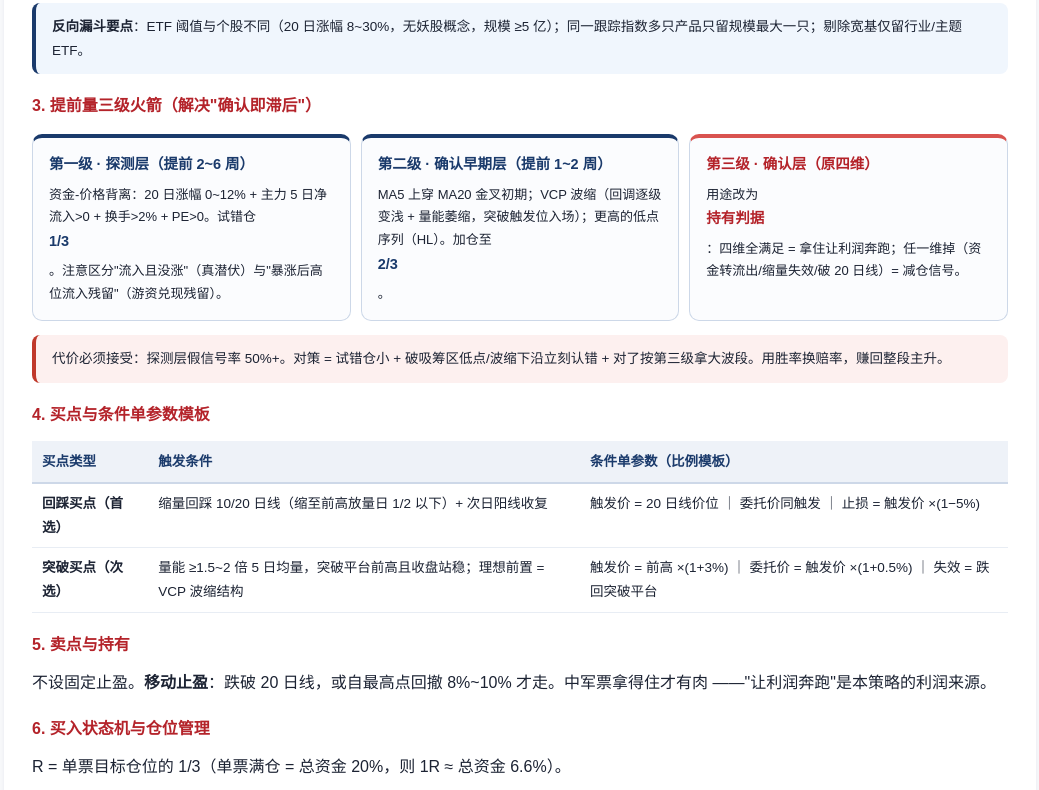
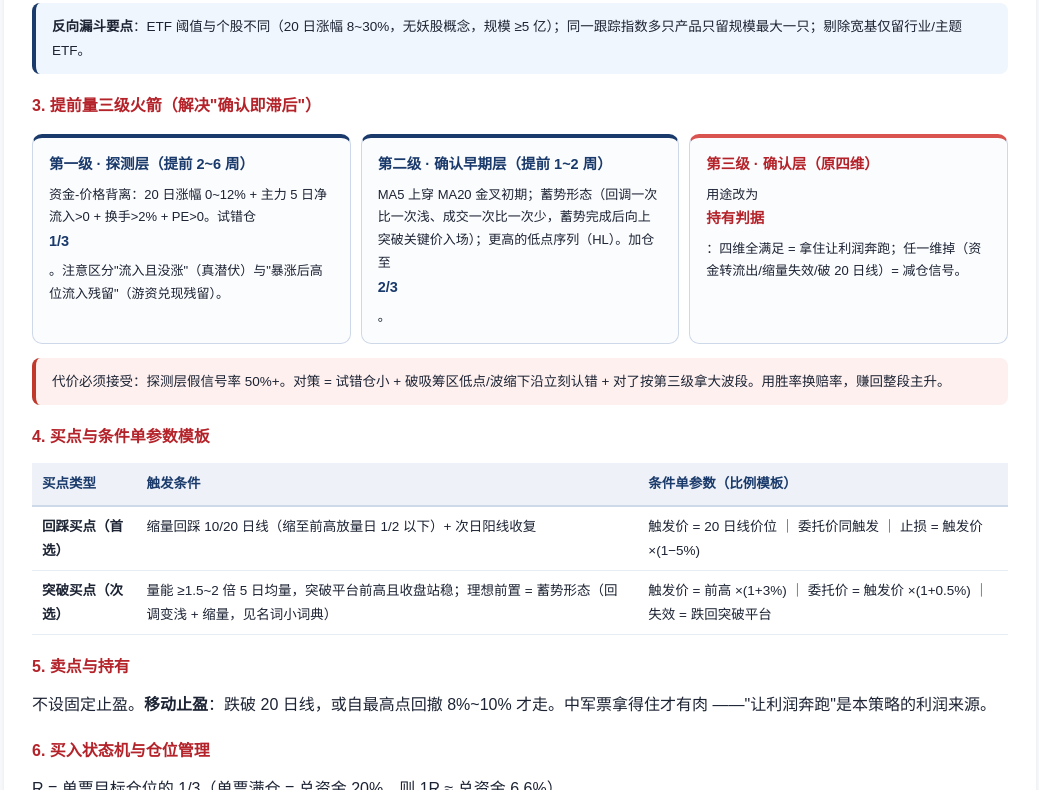
Before and after one commit to liuliang1986618/fast-trend-trade, a plain HTML site: page docs/strategy-handbook.html in a window 1280 px wide. Shown: the part 2778-3568 px from the top of the page, without its empty margins (120-1159 px from the left). Drawn offline with Linux system fonts and the light colour scheme.

Commit message:
docs: 清除最后的 VCP 黑话——统一为蓄势形态/蓄势分

```diff
--- a/docs/strategy-handbook.html
+++ b/docs/strategy-handbook.html
@@ -138,7 +138,7 @@
   <h3>3. 提前量三级火箭（解决"确认即滞后"）</h3>
   <div class="steps">
     <div class="box"><b>第一级 · 探测层（提前 2~6 周）</b>资金-价格背离：20 日涨幅 0~12% + 主力 5 日净流入&gt;0 + 换手&gt;2% + PE&gt;0。试错仓 <b>1/3</b>。注意区分"流入且没涨"（真潜伏）与"暴涨后高位流入残留"（游资兑现残留）。</div>
-    <div class="box"><b>第二级 · 确认早期层（提前 1~2 周）</b>MA5 上穿 MA20 金叉初期；VCP 波缩（回调逐级变浅 + 量能萎缩，突破触发位入场）；更高的低点序列（HL）。加仓至 <b>2/3</b>。</div>
+    <div class="box"><b>第二级 · 确认早期层（提前 1~2 周）</b>MA5 上穿 MA20 金叉初期；蓄势形态（回调一次比一次浅、成交一次比一次少，蓄势完成后向上突破关键价入场）；更高的低点序列（HL）。加仓至 <b>2/3</b>。</div>
     <div class="box warn"><b>第三级 · 确认层（原四维）</b>用途改为<b>持有判据</b>：四维全满足 = 拿住让利润奔跑；任一维掉（资金转流出/缩量失效/破 20 日线）= 减仓信号。</div>
   </div>
   <div class="callout red">代价必须接受：探测层假信号率 50%+。对策 = 试错仓小 + 破吸筹区低点/波缩下沿立刻认错 + 对了按第三级拿大波段。用胜率换赔率，赚回整段主升。</div>
@@ -147,7 +147,7 @@
   <table>
     <tr><th>买点类型</th><th>触发条件</th><th>条件单参数（比例模板）</th></tr>
     <tr><td><b>回踩买点（首选）</b></td><td>缩量回踩 10/20 日线（缩至前高放量日 1/2 以下）+ 次日阳线收复</td><td>触发价 = 20 日线价位 ｜ 委托价同触发 ｜ 止损 = 触发价 ×(1−5%)</td></tr>
-    <tr><td><b>突破买点（次选）</b></td><td>量能 ≥1.5~2 倍 5 日均量，突破平台前高且收盘站稳；理想前置 = VCP 波缩结构</td><td>触发价 = 前高 ×(1+3%) ｜ 委托价 = 触发价 ×(1+0.5%) ｜ 失效 = 跌回突破平台</td></tr>
+    <tr><td><b>突破买点（次选）</b></td><td>量能 ≥1.5~2 倍 5 日均量，突破平台前高且收盘站稳；理想前置 = 蓄势形态（回调变浅 + 缩量，见名词小词典）</td><td>触发价 = 前高 ×(1+3%) ｜ 委托价 = 触发价 ×(1+0.5%) ｜ 失效 = 跌回突破平台</td></tr>
   </table>
   <h3>5. 卖点与持有</h3>
   <p>不设固定止盈。<b>移动止盈</b>：跌破 20 日线，或自最高点回撤 8%~10% 才走。中军票拿得住才有肉 ——"让利润奔跑"是本策略的利润来源。</p>
@@ -211,7 +211,7 @@ provider.etf_rank("chg20d")                  # 反向漏斗：ETF 20日涨幅榜
     <tr><td>② 定主线</td><td>两条线分别体检：资金主线（看钱和宽度）+ 涨停主线（看连板），标注阶段（刚起步/主升/尾声/退潮）</td></tr>
     <tr><td>③ 物种判别</td><td>30 秒三问 + 基本面闸，分入"趋势池 / 独立趋势池 / 博弈池 / 弃"</td></tr>
     <tr><td>④ 共振标注</td><td>正向终池 × 反向趋势 ETF 交叉：共振区优先、预热区转观察池</td></tr>
-    <tr><td>⑤ 挂条件单</td><td>趋势票按买点模板挂回踩/突破单；确认不挂的写入观察清单（VCP 结构评分：mature ≥75 买点临近 / forming 60~75 形成中）</td></tr>
+    <tr><td>⑤ 挂条件单</td><td>趋势票按买点模板挂回踩/突破单；确认不挂的写入观察清单（蓄势分：75 以上＝蓄势接近完成、买点临近；60~75＝还在蓄势）</td></tr>
     <tr><td>⑥ 复查持仓</td><td>持有票过四维确认层，任一维掉 → 按移动止盈规则执行</td></tr>
   </table>
 </section>
```
Also changed, not shown: 1 other file.
